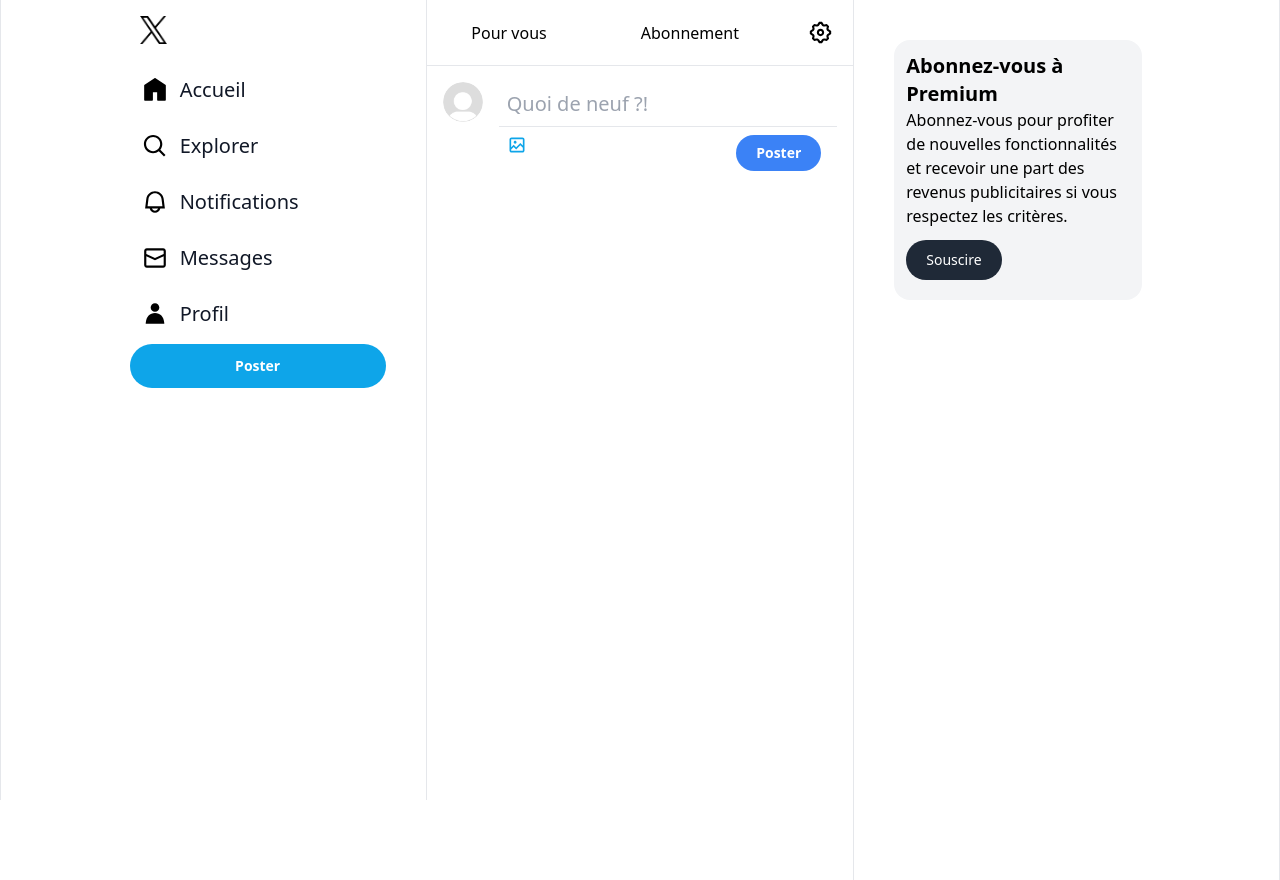
After one commit to Ambre-guia/django_X_ambreguia, a Django app: template x/templates/tweets/home.html in a window 1280 px wide. The commit adds this page. Run offline with Django 5.2, Linux system fonts and the light colour scheme; tables that the repository leaves empty hold one stand-in row (values such as "Sample post"); the template is opened without the code that fills it: values that come from a table or form of the project are taken from there, most other values are stand-ins (such as "Sample title", 1, 10 or a date in 2020); some libraries are stand-ins or nearby versions.

Commit message:
front update

```diff
--- a/x/templates/base.html
+++ b/x/templates/base.html
@@ -43,7 +43,7 @@
                         </a>
                      </li>
                      <li>
-                        <a href="{% url 'profile_view' user.username %}" class="transition flex items-center p-3 text-gray-900 rounded-full dark:text-white hover:bg-gray-100 dark:hover:bg-gray-700 group">
+                        <a href="{% url 'profile' user.username %}" class="transition flex items-center p-3 text-gray-900 rounded-full dark:text-white hover:bg-gray-100 dark:hover:bg-gray-700 group">
                            <svg viewBox="0 0 24 24" width="26" height="26" aria-hidden="true" class="r-4qtqp9 r-yyyyoo r-dnmrzs r-bnwqim r-1plcrui r-lrvibr r-18jsvk2 r-lwhw9o r-cnnz9e"><g><path d="M17.863 13.44c1.477 1.58 2.366 3.8 2.632 6.46l.11 1.1H3.395l.11-1.1c.266-2.66 1.155-4.88 2.632-6.46C7.627 11.85 9.648 11 12 11s4.373.85 5.863 2.44zM12 2C9.791 2 8 3.79 8 6s1.791 4 4 4 4-1.79 4-4-1.791-4-4-4z"></path></g></svg>
                            <span class="flex-1 ms-3 whitespace-nowrap">Profil</span>
                         </a>
--- /dev/null
+++ b/x/templates/tweets/partials/form_snippet.html
@@ -0,0 +1,29 @@
+{% load static %}
+<form method="post" class="p-4 m-0" enctype="multipart/form-data">
+    {% csrf_token %}
+    <div class="flex space-x-4">
+        <div>
+            {% if user.profile_photo %}
+                <img class="rounded-full max-h-10" src="{{ user.profile_picture.url }}" alt="Profile Photo">
+            {% else %}
+                <img class="rounded-full max-h-10" src="{% static 'Default_pfp.png' %}">
+            {% endif %}
+        </div>
+        <div class="grow">
+            <input type="textarea" name="content"  placeholder="Quoi de neuf ?!" class="w-full p-2 text-gray-900 text-xl rounded-lg outline-none" required>
+            <div class="flex justify-between border-t p-2">
+                <label for="image" class="cursor-pointer">
+                    <svg viewBox="0 0 24 24" width="20" height="20" aria-hidden="true" class="fill-sky-500 r-4qtqp9 r-yyyyoo r-dnmrzs r-bnwqim r-1plcrui r-lrvibr r-z80fyv r-19wmn03" ><g><path d="M3 5.5C3 4.119 4.119 3 5.5 3h13C19.881 3 21 4.119 21 5.5v13c0 1.381-1.119 2.5-2.5 2.5h-13C4.119 21 3 19.881 3 18.5v-13zM5.5 5c-.276 0-.5.224-.5.5v9.086l3-3 3 3 5-5 3 3V5.5c0-.276-.224-.5-.5-.5h-13zM19 15.414l-3-3-5 5-3-3-3 3V18.5c0 .276.224.5.5.5h13c.276 0 .5-.224.5-.5v-3.086zM9.75 7C8.784 7 8 7.784 8 8.75s.784 1.75 1.75 1.75 1.75-.784 1.75-1.75S10.716 7 9.75 7z"></path></g></svg>
+                </label>
+                <input  id="image" class="hidden" name="image" type="file">
+                 {% comment %} # bg-ski-500 no working ? {% endcomment %}
+                 {% if form.errors %}
+                <div class="text-red-500 w-96">
+                    {{ form.errors }}
+                </div>
+            {% endif %}
+                <button type="submit" class="text-white font-bold bg-blue-500 hover:bg-sky-600 rounded-full text-sm px-5 py-2 text-center me-2 mb-2">Poster</button>
+            </div>
+        </div>
+    </div>
+</form>
```
Also changed, not shown: x/db.sqlite3.
